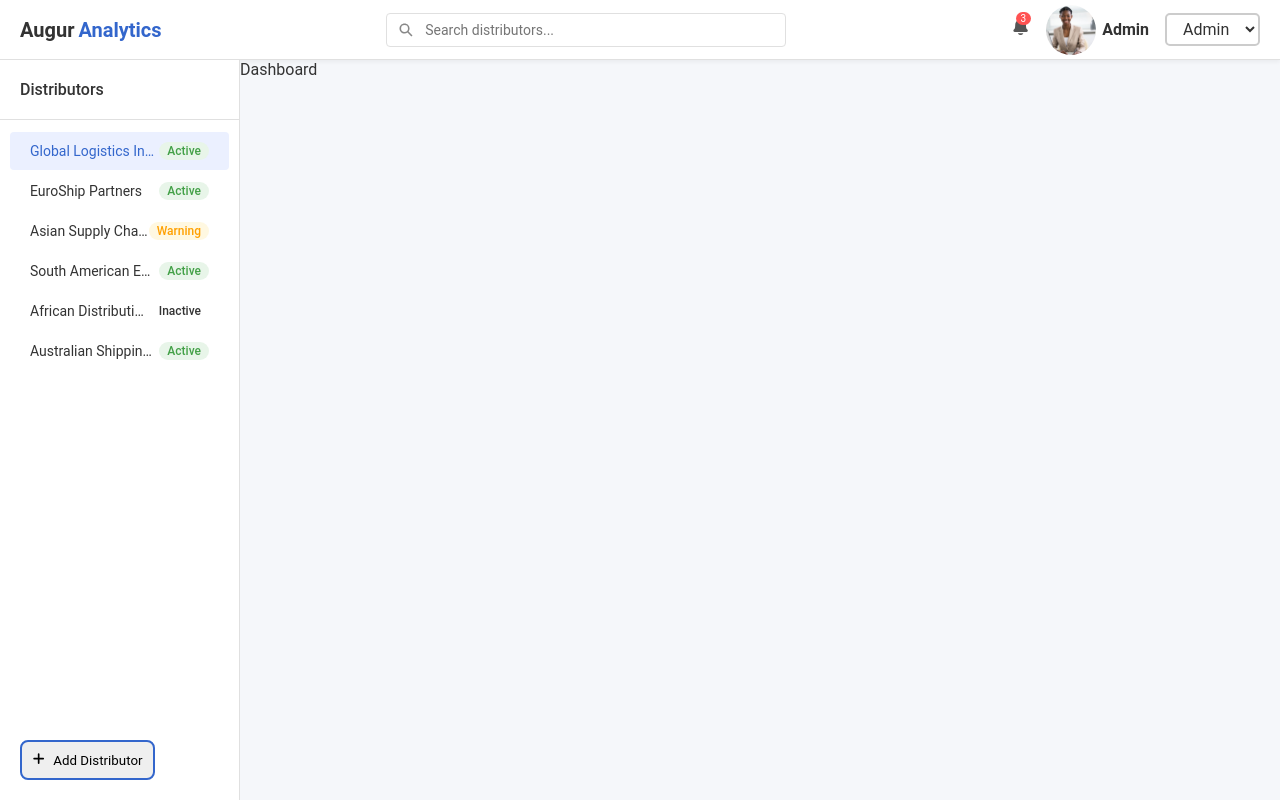
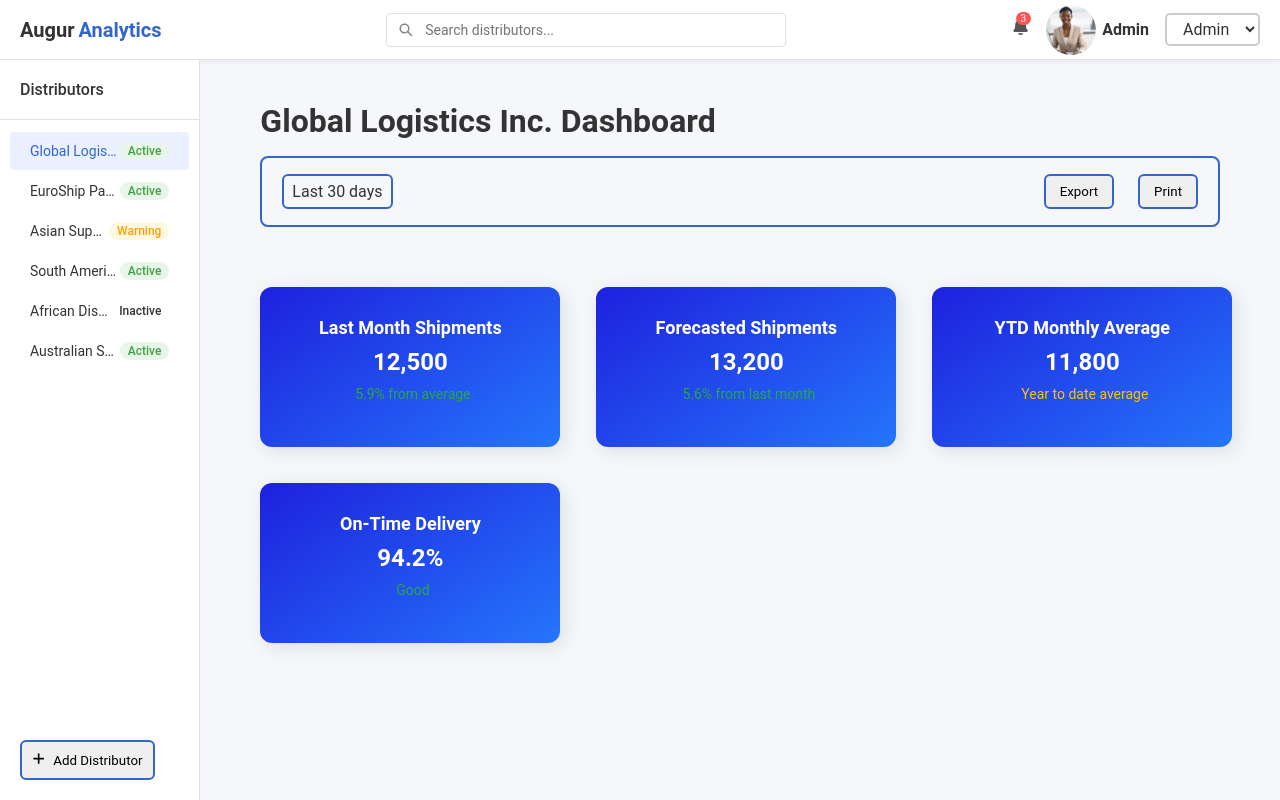
Before and after one commit to duokobia/augur-analytics, a React (Create React App) app: page / in a window 1280 px wide. Built offline with nearby package versions, Linux system fonts and the light colour scheme.

Commit message:
WIP: Create dashboard component

```diff
--- a/src/App.js
+++ b/src/App.js
@@ -20,7 +20,7 @@ function App() {
           selectedDistributor={selectedDistributor}
           setSelectedDistributor={setSelectedDistributor}
         />
-        <Dashboard />
+        <Dashboard distributor={selectedDistributor} />
       </div>
     </div>
   );
--- a/src/components/Dashboard.js
+++ b/src/components/Dashboard.js
@@ -1,7 +1,88 @@
 import React from "react";
+import PropTypes from "prop-types";
+import DistributorCard from "./DistributorCard";
 
-const Dashboard = () => {
-  return <div>Dashboard</div>;
+const Dashboard = ({ distributor }) => {
+  const formatNumber = (num) => {
+    return new Intl.NumberFormat("en-US").format(num);
+  };
+
+  return (
+    <div className="dashboard">
+      <div className="dashboard-header">
+        <h1>{distributor.name} Dashboard</h1>
+        <div className="dashboard-actions">
+          <div className="date-range">
+            <i className="fas fa-calendar"></i>
+            <span>Last 30 days</span>
+          </div>
+          <div className="dashboard-actions-buttons">
+            <button className="action-button">
+              <i className="fas fa-download"></i>
+              <span>Export</span>
+            </button>
+            <button className="action-button">
+              <i className="fas fa-print"></i>
+              <span>Print</span>
+            </button>
+          </div>
+        </div>
+      </div>
+      <div className="metrics-container">
+        <DistributorCard
+          title="Last Month Shipments"
+          value={formatNumber(distributor.lastMonthShipment)}
+          icon="fa-box"
+          trend={
+            distributor.lastMonthShipment > distributor.ytdAverageShipment
+              ? "up"
+              : "down"
+          }
+          trendValue={`${Math.abs((distributor.lastMonthShipment / distributor.ytdAverageShipment - 1) * 100).toFixed(1)}% from average`}
+        />
+        <DistributorCard
+          title="Forecasted Shipments"
+          value={formatNumber(distributor.forecastedShipment)}
+          icon="fa-chart-line"
+          trend={
+            distributor.forecastedShipment > distributor.lastMonthShipment
+              ? "up"
+              : "down"
+          }
+          trendValue={`${Math.abs((distributor.forecastedShipment / distributor.lastMonthShipment - 1) * 100).toFixed(1)}% from last month`}
+        />
+        <DistributorCard
+          title="YTD Monthly Average"
+          value={formatNumber(distributor.ytdAverageShipment)}
+          icon="fa-calendar-check"
+          trend="neutral"
+          trendValue="Year to date average"
+        />
+        <DistributorCard
+          title="On-Time Delivery"
+          value={`${distributor.onTimeDelivery}%`}
+          icon="fa-truck"
+          trend={distributor.onTimeDelivery > 90 ? "up" : "down"}
+          trendValue={
+            distributor.onTimeDelivery > 90 ? "Good" : "Needs improvement"
+          }
+        />
+      </div>
+    </div>
+  );
+};
+
+// Prop types validation
+Dashboard.propTypes = {
+  distributor: PropTypes.shape({
+    name: PropTypes.string.isRequired,
+    id: PropTypes.number.isRequired,
+    status: PropTypes.string.isRequired,
+    lastMonthShipment: PropTypes.number.isRequired,
+    forecastedShipment: PropTypes.number.isRequired,
+    ytdAverageShipment: PropTypes.number.isRequired,
+    onTimeDelivery: PropTypes.number.isRequired,
+  }).isRequired,
 };
 
 export default Dashboard;
--- /dev/null
+++ b/src/components/DistributorCard.js
@@ -0,0 +1,32 @@
+import React from "react";
+import PropTypes from "prop-types";
+import { FaArrowDown } from "react-icons/fa";
+
+function DistributorCard({ title, value, trend, trendValue }) {
+  return (
+    <div className="metric-card">
+      <div className="card-content">
+        <div className="card-title">{title}</div>
+        <div className="card-value">{value}</div>
+        <div className={`card-trend ${trend}`}>
+          {trend === "up" && <i className="fas fa-arrow-up"></i>}
+          {trend === "down" && <FaArrowDown className="arrow-down-icon" />}
+          {trend === "neutral" && <i className="fas fa-minus"></i>}
+          <span>{trendValue}</span>
+        </div>
+      </div>
+    </div>
+  );
+}
+
+// Prop types validation
+DistributorCard.propTypes = {
+  title: PropTypes.string.isRequired,
+  value: PropTypes.oneOfType([PropTypes.string, PropTypes.number]).isRequired,
+  icon: PropTypes.string.isRequired,
+  trend: PropTypes.oneOf(["up", "down", "neutral"]).isRequired,
+  trendValue: PropTypes.oneOfType([PropTypes.string, PropTypes.number])
+    .isRequired,
+};
+
+export default DistributorCard;
--- a/src/styles.css
+++ b/src/styles.css
@@ -242,7 +242,7 @@ body {
 }
 .add-button{
   padding: 10px;
-  border-radius: 8px;
+  border-radius: 6px;
   border: 2px solid #3366CC;
   cursor: pointer;
 }
@@ -252,3 +252,169 @@ body {
 
 
 /* Dashboard */
+.dashboard{
+  overflow-y: auto;
+  width: 100vw;
+  padding: 6px 36px 6px 36px;
+}
+/* Dashboard header */
+.dashboard-header{
+  padding: 36px 24px 16px 24px;
+}
+
+.dashboard-actions{
+  display: flex;
+  justify-content: space-between;
+  border: 2px solid #3366CC;
+  border-radius: 8px;
+  margin: 16px 0 8px 0;
+  padding: 16px 20px 16px 20px;
+}
+.date-range{
+  padding: 6px 8px;
+  border: 2px solid #3366CC;
+  border-radius: 6px;
+}
+.dashboard-actions-buttons{
+  display: flex;
+  gap: 24px;
+}
+.action-button{
+  padding: 6px 14px;
+  border: 2px solid #3366CC;
+  border-radius: 6px;
+  cursor: pointer;
+}
+
+/* Distributor card */
+.metrics-container {
+  display: grid;
+  grid-template-columns: repeat(3, 1fr);
+  gap: 36px;
+  padding: 36px 24px 36px 24px;
+}
+
+.metric-card {
+  background: linear-gradient(145deg, #1e21dd, #2575fc);
+  color: white;
+  border-radius: 12px;
+  padding: 20px;
+  width: 300px;
+  box-shadow: 4px 4px 20px rgba(0, 0, 0, 0.1);
+  transition: all 0.3s ease;
+  display: flex;
+  flex-direction: column;
+  justify-content: space-between;
+  height: 160px;
+}
+
+.metric-card:hover {
+  box-shadow: 8px 8px 30px rgba(0, 0, 0, 0.15);
+  transform: translateY(-5px);
+}
+
+.card-icon {
+  font-size: 36px;
+  margin-bottom: 10px;
+  text-align: center;
+  background-color: rgba(255, 255, 255, 0.2);
+  padding: 10px;
+  border-radius: 50%;
+}
+
+.card-content {
+  text-align: center;
+  padding: 10px 0 10px 0;
+}
+
+.card-title {
+  font-size: 18px;
+  font-weight: 600;
+  margin-bottom: 10px;
+}
+
+.card-value {
+  font-size: 24px;
+  font-weight: 700;
+  margin-bottom: 10px;
+}
+
+.card-trend {
+  display: flex;
+  justify-content: center;
+  align-items: center;
+  font-size: 14px;
+}
+
+.card-trend span {
+  margin-left: 5px;
+}
+
+.card-trend.up {
+  color: #28a745;
+}
+
+.card-trend.down {
+  color: #dc3545;
+}
+
+.card-trend.neutral {
+  color: #ffc107;
+}
+
+.card-trend i {
+  font-size: 18px;
+}
+
+.card-trend.up i {
+  color: #28a745;
+}
+
+.card-trend.down i {
+  color: #dc3545;
+}
+
+.card-trend.neutral i {
+  color: #ffc107;
+}
+
+
+@media (max-width: 1024px) {
+  .card-container {
+      grid-template-columns: repeat(2, 1fr);
+  }
+}
+
+@media (max-width: 600px) {
+  .card-container {
+      grid-template-columns: 1fr;
+  }
+}
+
+.charts-container{
+  display: flex;
+  flex-direction: column;
+  gap: 60px;
+  padding: 36px 24px 36px 24px;
+}
+
+/* distributor-details */
+.distributor-details{
+  display: flex;
+  flex-direction: column;
+  gap: 20px;
+  margin-bottom: 36px;
+  padding: 36px 24px 36px 24px;
+}
+.details-grid{
+  display: flex;
+  flex-direction: column;
+  gap: 12px;
+}
+.details-actions{
+  display: flex;
+  gap: 16px;
+}
+.detail-action{
+  padding: 6px 8px;
+}
```
